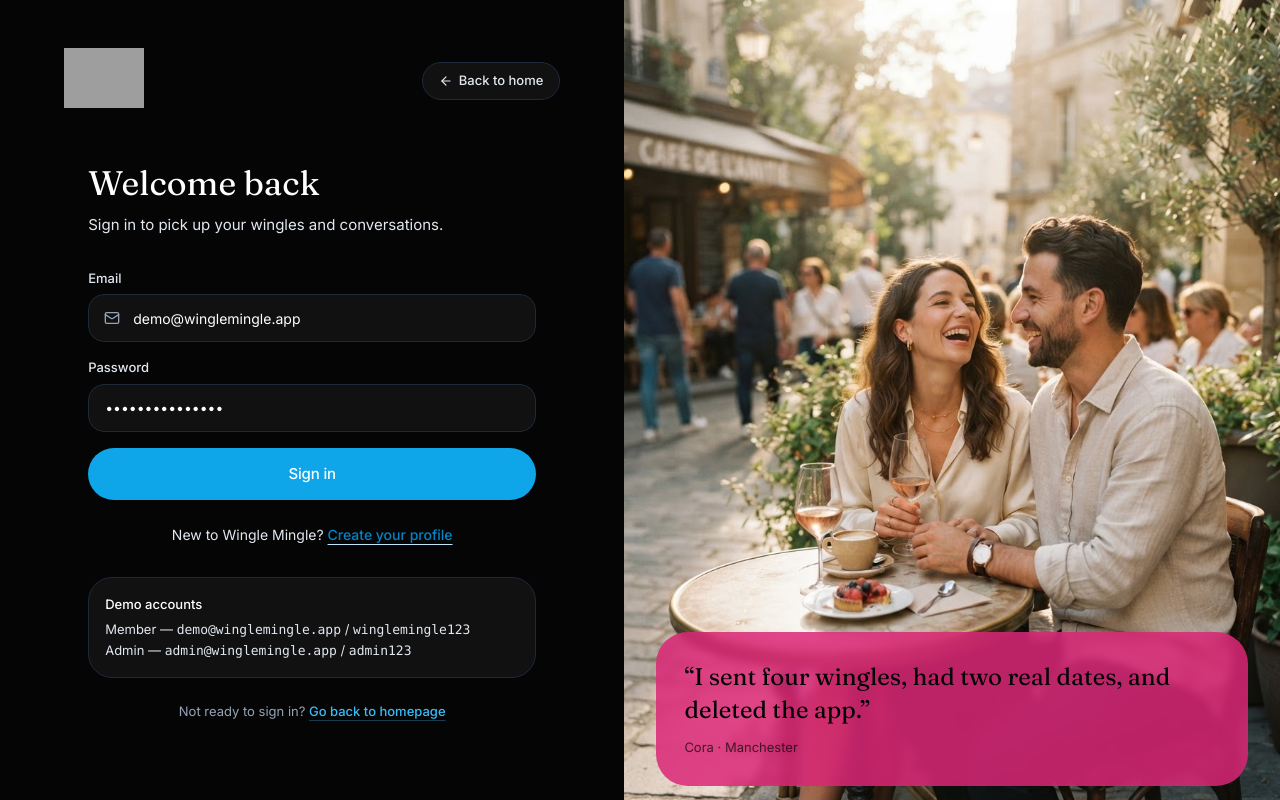
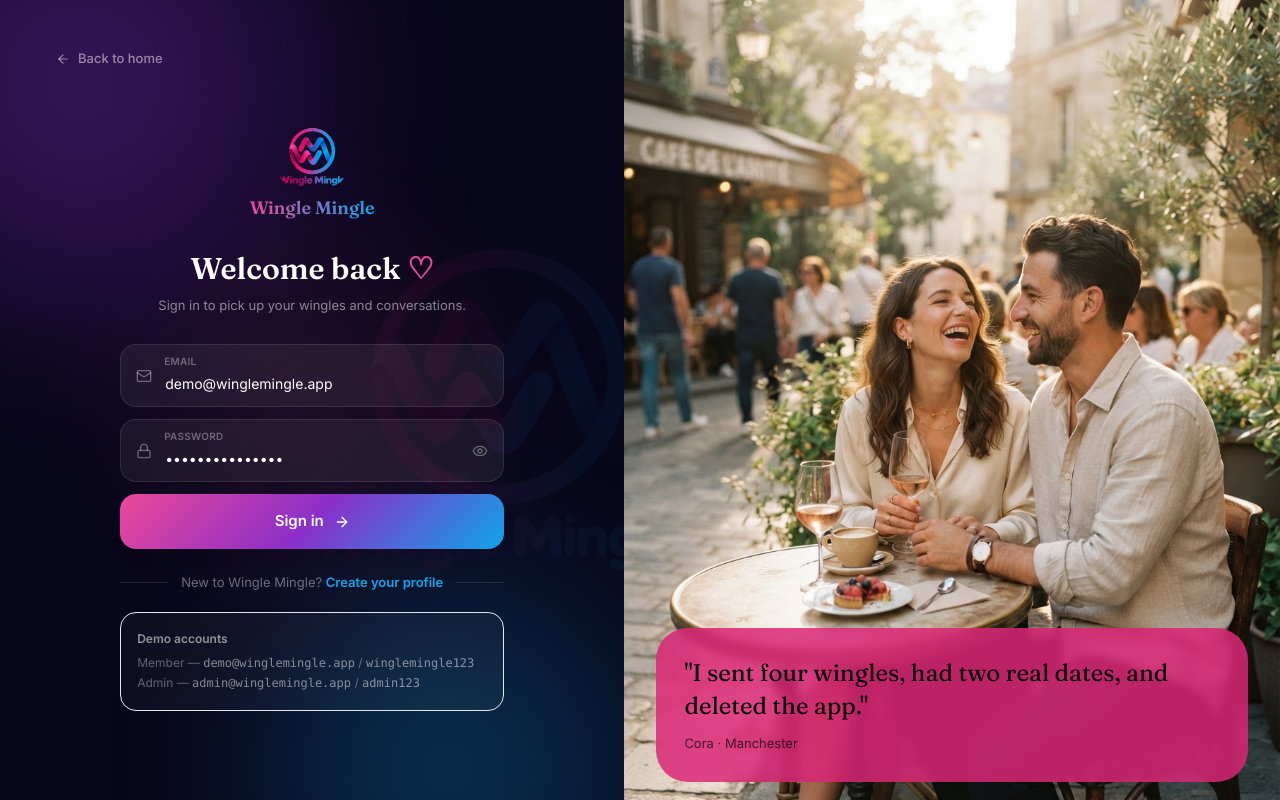
Before and after one commit to envicdigital88-rgb/Dating_App_Design, a Next.js app: page /sign-in in a window 1280 px wide. Built offline with nearby package versions, Linux system fonts and the light colour scheme; grey boxes are pictures that could not be loaded.

Commit message:
feat: glassmorphism left form side, right image unchanged

```diff
--- a/components/views/Auth.tsx
+++ b/components/views/Auth.tsx
@@ -3,12 +3,10 @@ import { useRouter } from 'next/navigation';
 
 import React, { useState } from 'react';
 import Link from 'next/link';
+import Image from 'next/image';
 
 import { toast } from 'sonner';
-import { ArrowLeftIcon, MailIcon, PhoneIcon } from 'lucide-react';
-import { BrandMark } from '@/components/BrandMark';
-import { Button } from '@/components/ui/Button';
-import { FieldError, Input, Label } from '@/components/ui/Field';
+import { ArrowLeftIcon, ArrowRightIcon, EyeIcon, EyeOffIcon, LockIcon, MailIcon, PhoneIcon, UserIcon } from 'lucide-react';
 import { useStore } from '@/lib/contexts/StoreContext';
 import { heroImage } from '@/lib/data/seed';
 
@@ -21,6 +19,7 @@ export function Auth({ mode }: {mode: 'signin' | 'register';}) {
   const [email, setEmail] = useState(isRegister ? '' : 'demo@winglemingle.app');
   const [phone, setPhone] = useState('');
   const [password, setPassword] = useState(isRegister ? '' : 'winglemingle123');
+  const [showPassword, setShowPassword] = useState(false);
   const [error, setError] = useState('');
   const [busy, setBusy] = useState(false);
 
@@ -37,7 +36,7 @@ export function Auth({ mode }: {mode: 'signin' | 'register';}) {
       return;
     }
     if (isRegister) {
-      toast.success('Account created — let’s build your profile');
+      toast.success('Account created — let\'s build your profile');
       router.push('/onboarding');
       return;
     }
@@ -46,142 +45,200 @@ export function Auth({ mode }: {mode: 'signin' | 'register';}) {
   };
 
   return (
-    <div className="grid min-h-full w-full bg-cream lg:grid-cols-[1fr_1.05fr]">
-      <div className="flex flex-col px-5 py-8 sm:px-10 lg:px-16 lg:py-12">
-        <div className="flex items-center justify-between">
-          <Link href="/" aria-label="Wingle Mingle home">
-            <BrandMark />
-          </Link>
-          <Link href="/"
-            className="inline-flex items-center gap-1.5 rounded-full border border-sand bg-cream-deep px-4 py-2 text-[13px] font-medium text-ink-soft transition-all duration-150 ease-soft hover:border-berry-500/40 hover:bg-berry-500/10 hover:text-berry-400">
+    <div className="grid min-h-full w-full lg:grid-cols-[1fr_1.05fr]">
 
+      {/* ── LEFT: Glassmorphism form side ── */}
+      <div className="relative flex flex-col overflow-hidden bg-[#07061a] px-5 py-8 sm:px-10 lg:px-14 lg:py-12">
+
+        {/* Glowing orbs */}
+        <div className="pointer-events-none absolute inset-0 overflow-hidden">
+          <div className="absolute -left-32 -top-32 h-[420px] w-[420px] rounded-full bg-[#8b2fc9] opacity-35 blur-[100px]" />
+          <div className="absolute -bottom-32 right-0 h-[350px] w-[350px] rounded-full bg-[#0ea5e9] opacity-25 blur-[90px]" />
+          <div className="absolute left-1/2 top-1/2 h-[300px] w-[300px] -translate-x-1/2 -translate-y-1/2 rounded-full bg-[#ec4899] opacity-10 blur-[80px]" />
+        </div>
+
+        {/* Watermark logo */}
+        <div className="pointer-events-none absolute -right-16 top-1/2 -translate-y-1/2 select-none opacity-[0.06]">
+          <Image src="/logo.png" alt="" width={380} height={380} className="object-contain" />
+        </div>
+
+        {/* Back to home */}
+        <div className="relative z-10">
+          <Link
+            href="/"
+            className="inline-flex items-center gap-2 text-[13px] font-medium text-white/50 transition-colors duration-150 hover:text-white">
             <ArrowLeftIcon className="h-3.5 w-3.5" />
             Back to home
           </Link>
         </div>
 
-        <div className="mx-auto flex w-full max-w-md flex-1 flex-col justify-center py-12">
-          <h1 className="font-display text-[34px] leading-tight text-ink">
-            {isRegister ? 'Create your account' : 'Welcome back'}
+        {/* Form card */}
+        <div className="relative z-10 mx-auto flex w-full max-w-sm flex-1 flex-col justify-center py-10">
+
+          {/* Logo + brand */}
+          <div className="mb-7 flex flex-col items-center gap-2">
+            <Image src="/logo.png" alt="Wingle Mingle" width={68} height={68} className="rounded-2xl object-contain" />
+            <span className="bg-gradient-to-r from-[#ec4899] to-[#0ea5e9] bg-clip-text font-display text-lg font-semibold text-transparent">
+              Wingle Mingle
+            </span>
+          </div>
+
+          {/* Heading */}
+          <div className="mb-7 text-center">
+            <h1 className="font-display text-[30px] font-bold leading-tight text-white">
+              {isRegister ? 'Create account' : 'Welcome back'}{' '}
+              <span className="text-[#ec4899]">{isRegister ? '✨' : '♡'}</span>
             </h1>
-          <p className="mt-2 text-[15px] leading-relaxed text-ink-soft">
-            {isRegister ?
-            'Two minutes here, then we will set up your profile and photos.' :
-            'Sign in to pick up your wingles and conversations.'}
+            <p className="mt-2 text-[13px] leading-relaxed text-white/50">
+              {isRegister
+                ? 'Two minutes here, then we\'ll set up your profile.'
+                : 'Sign in to pick up your wingles and conversations.'}
             </p>
+          </div>
 
-          <form onSubmit={submit} className="mt-8 space-y-4" noValidate>
-            {isRegister &&
-            <div>
-                <Label htmlFor="name">First name</Label>
-                <Input
+          {/* Form */}
+          <form onSubmit={submit} className="space-y-3" noValidate>
+
+            {/* Name (register only) */}
+            {isRegister && (
+              <div className="relative">
+                <UserIcon className="pointer-events-none absolute left-4 top-1/2 h-4 w-4 -translate-y-1/2 text-white/35" />
+                <div className="absolute left-11 top-2.5 text-[10px] font-semibold uppercase tracking-wide text-white/35">First name</div>
+                <input
                   id="name"
                   value={name}
                   onChange={(e) => setName(e.target.value)}
                   placeholder="Sam"
                   autoComplete="given-name"
-                required />
+                  required
+                  className="w-full rounded-2xl border border-white/10 pb-3 pl-11 pr-4 pt-7 text-[14px] text-white placeholder-white/20 outline-none transition-all focus:border-[#0ea5e9]/50 focus:ring-1 focus:ring-[#0ea5e9]/25"
+                  style={{ background: 'rgba(255,255,255,0.06)' }}
+                />
+              </div>
+            )}
 
-              </div>
-            }
-            <div>
-              <Label htmlFor="email">Email</Label>
+            {/* Email */}
             <div className="relative">
-                <MailIcon className="pointer-events-none absolute left-4 top-1/2 h-4 w-4 -translate-y-1/2 text-ink-muted" />
-                <Input
+              <MailIcon className="pointer-events-none absolute left-4 top-1/2 h-4 w-4 -translate-y-1/2 text-white/35" />
+              <div className="absolute left-11 top-2.5 text-[10px] font-semibold uppercase tracking-wide text-white/35">Email</div>
+              <input
                 id="email"
                 type="email"
                 value={email}
                 onChange={(e) => setEmail(e.target.value)}
                 placeholder="you@email.com"
                 autoComplete="email"
-                  className="pl-11"
-                  required />
+                required
+                className="w-full rounded-2xl border border-white/10 pb-3 pl-11 pr-4 pt-7 text-[14px] text-white placeholder-white/20 outline-none transition-all focus:border-[#0ea5e9]/50 focus:ring-1 focus:ring-[#0ea5e9]/25"
+                style={{ background: 'rgba(255,255,255,0.06)' }}
+              />
+            </div>
 
-              </div>
-            </div>
-            {isRegister &&
-            <div>
-                <Label htmlFor="phone">Mobile number</Label>
+            {/* Phone (register only) */}
+            {isRegister && (
               <div className="relative">
-                  <PhoneIcon className="pointer-events-none absolute left-4 top-1/2 h-4 w-4 -translate-y-1/2 text-ink-muted" />
-                  <Input
+                <PhoneIcon className="pointer-events-none absolute left-4 top-1/2 h-4 w-4 -translate-y-1/2 text-white/35" />
+                <div className="absolute left-11 top-2.5 text-[10px] font-semibold uppercase tracking-wide text-white/35">Mobile</div>
+                <input
                   id="phone"
                   type="tel"
                   value={phone}
                   onChange={(e) => setPhone(e.target.value)}
                   placeholder="+44 7700 900000"
                   autoComplete="tel"
-                  className="pl-11" />
+                  className="w-full rounded-2xl border border-white/10 pb-3 pl-11 pr-4 pt-7 text-[14px] text-white placeholder-white/20 outline-none transition-all focus:border-[#0ea5e9]/50 focus:ring-1 focus:ring-[#0ea5e9]/25"
+                  style={{ background: 'rgba(255,255,255,0.06)' }}
+                />
+              </div>
+            )}
 
-                </div>
-                <p className="mt-1.5 text-[12px] text-ink-muted">
-                  Used for account security only. Never shown on your profile.
-                </p>
-              </div>
-            }
-            <div>
-              <Label htmlFor="password">Password</Label>
-              <Input
+            {/* Password */}
+            <div className="relative">
+              <LockIcon className="pointer-events-none absolute left-4 top-1/2 h-4 w-4 -translate-y-1/2 text-white/35" />
+              <div className="absolute left-11 top-2.5 text-[10px] font-semibold uppercase tracking-wide text-white/35">Password</div>
+              <input
                 id="password"
-                type="password"
+                type={showPassword ? 'text' : 'password'}
                 value={password}
                 onChange={(e) => setPassword(e.target.value)}
-                placeholder={isRegister ? 'At least 8 characters' : '••••••••'}
+                placeholder="••••••••••"
                 autoComplete={isRegister ? 'new-password' : 'current-password'}
-                required />
+                required
+                className="w-full rounded-2xl border border-white/10 pb-3 pl-11 pr-12 pt-7 text-[14px] text-white placeholder-white/20 outline-none transition-all focus:border-[#0ea5e9]/50 focus:ring-1 focus:ring-[#0ea5e9]/25"
+                style={{ background: 'rgba(255,255,255,0.06)' }}
+              />
+              <button
+                type="button"
+                onClick={() => setShowPassword(!showPassword)}
+                className="absolute right-4 top-1/2 -translate-y-1/2 text-white/35 transition-colors hover:text-white/70">
+                {showPassword ? <EyeOffIcon className="h-4 w-4" /> : <EyeIcon className="h-4 w-4" />}
+              </button>
+            </div>
 
-            </div>
-            <FieldError>{error}</FieldError>
+            {/* Error */}
+            {error && (
+              <p className="rounded-xl border border-red-500/30 bg-red-500/10 px-4 py-2.5 text-[13px] text-red-400">
+                {error}
+              </p>
+            )}
 
-            <Button type="submit" block size="lg" loading={busy}>
+            {/* Submit button */}
+            <button
+              type="submit"
+              disabled={busy}
+              className="mt-1 flex w-full items-center justify-center gap-2.5 rounded-2xl py-4 text-[15px] font-semibold text-white shadow-lg transition-all duration-200 hover:scale-[1.02] hover:shadow-[0_0_32px_rgba(236,72,153,0.35)] active:scale-[0.98] disabled:opacity-60"
+              style={{ background: 'linear-gradient(135deg, #ec4899 0%, #8b2fc9 50%, #0ea5e9 100%)' }}>
+              {busy ? (
+                <span className="h-4 w-4 animate-spin rounded-full border-2 border-white/30 border-t-white" />
+              ) : (
+                <>
                   {isRegister ? 'Create account' : 'Sign in'}
-            </Button>
+                  <ArrowRightIcon className="h-4 w-4" />
+                </>
+              )}
+            </button>
           </form>
 
-          <p className="mt-6 text-center text-[14px] text-ink-soft">
+          {/* Switch mode */}
+          <div className="mt-6 flex items-center gap-3">
+            <div className="h-px flex-1 bg-white/10" />
+            <p className="text-[13px] text-white/40">
               {isRegister ? 'Already a member? ' : 'New to Wingle Mingle? '}
-            <Link href={isRegister ? '/sign-in' : '/sign-up'}
-              className="font-medium text-berry-600 underline decoration-berry-200 underline-offset-4">
-
+              <Link
+                href={isRegister ? '/sign-in' : '/sign-up'}
+                className="font-semibold text-[#0ea5e9] transition-colors hover:text-[#38bdf8]">
                 {isRegister ? 'Sign in' : 'Create your profile'}
               </Link>
             </p>
-
-          <div className="mt-8 rounded-3xl border border-sand bg-cream-deep p-4 text-[13px] leading-relaxed text-ink-soft">
-            <p className="font-medium text-ink">Demo accounts</p>
-            <p className="mt-1">
-              Member — <span className="font-mono">demo@winglemingle.app</span> /{' '}
-              <span className="font-mono">winglemingle123</span>
-            </p>
-            <p>
-              Admin — <span className="font-mono">admin@winglemingle.app</span> /{' '}
-              <span className="font-mono">admin123</span>
-            </p>
+            <div className="h-px flex-1 bg-white/10" />
           </div>
 
-          <p className="mt-6 text-center text-[13px] text-ink-muted">
-            Not ready to sign in?{' '}
-            <Link href="/" className="font-medium text-berry-400 underline decoration-berry-400/30 underline-offset-4 hover:text-berry-300">
-              Go back to homepage
-            </Link>
-          </p>
+          {/* Demo accounts */}
+          {!isRegister && (
+            <div
+              className="mt-5 rounded-2xl border border-white/8 p-4 text-[12px] leading-relaxed text-white/35"
+              style={{ background: 'rgba(255,255,255,0.03)' }}>
+              <p className="mb-1 font-semibold text-white/55">Demo accounts</p>
+              <p>Member — <span className="font-mono text-white/50">demo@winglemingle.app</span> / <span className="font-mono text-white/50">winglemingle123</span></p>
+              <p>Admin — <span className="font-mono text-white/50">admin@winglemingle.app</span> / <span className="font-mono text-white/50">admin123</span></p>
+            </div>
+          )}
         </div>
       </div>
 
+      {/* ── RIGHT: Image side — unchanged ── */}
       <div className="relative hidden lg:block">
         <img
           src={heroImage}
           alt="Two people laughing together at an outdoor café table"
           className="h-full w-full object-cover" />
-
         <div className="absolute inset-x-8 bottom-8 rounded-4xl bg-plum-600/85 p-7 text-cream backdrop-blur-sm">
           <p className="font-display text-2xl leading-snug">
-            “I sent four wingles, had two real dates, and deleted the app.”
+            "I sent four wingles, had two real dates, and deleted the app."
           </p>
           <p className="mt-3 text-[13px] text-cream/70">Cora · Manchester</p>
         </div>
       </div>
-    </div>);
-
+    </div>
+  );
 }
```
Lines whose indentation alone changed are shown as unchanged.
